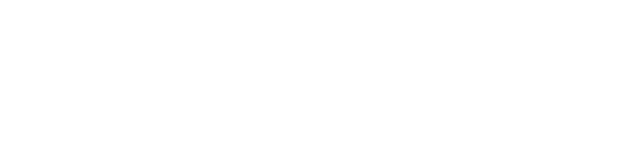
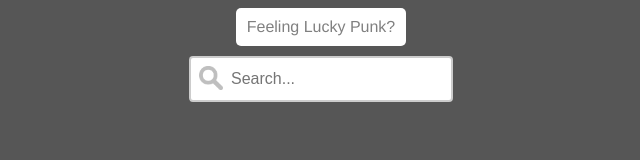
Before and after one commit to Player-ID/Front-End, a plain HTML site: page Wiki-Viewer/index.html in a window 1280 px wide. Shown: the whole page, without its empty margins (319-959 px from the left). Drawn offline with nearby package versions, Linux system fonts and the light colour scheme.

Commit message:
HTML CSS for basic functionality

```diff
--- a/Wiki-Viewer/css/style.css
+++ b/Wiki-Viewer/css/style.css
@@ -0,0 +1,50 @@
+body {
+	background-color: #565656;
+	font-family: helvetica;
+	font-size: 16px;
+	box-sizing: border-box;
+}
+
+#random {
+	display: block;
+	width: 150px;
+	text-align: center;
+	margin: auto;
+	color: gray;
+	text-decoration: none;
+	background-color: white;
+	padding: 10px;
+	border-radius: 5px;
+}
+
+#random:hover {
+	color: gray;
+	text-decoration: none;
+	background-color: #eeeeee;
+}
+
+#random:visited {
+	color: gray;
+}
+
+input[type=text] {
+	display: block;
+    width: 200px;
+    border: 2px solid #ccc;
+    border-radius: 4px;
+    font-size: 16px;
+    background-color: white;
+    background-image: url(../img/search-icon.png);
+    background-size: 24px;
+    background-position: 8px 8px;
+    background-repeat: no-repeat;
+    padding: 12px 20px 12px 40px;
+    margin: auto;
+    margin-top: 10px;
+    -webkit-transition: width 0.4s ease-in-out;
+    transition: width 0.4s ease-in-out;
+}
+
+input[type=text]:focus {
+	width: 80%;
+}
--- a/Wiki-Viewer/index.html
+++ b/Wiki-Viewer/index.html
@@ -13,6 +13,9 @@
 	</head>
 
 	<body>
-
+		<div>
+			<a id="random" href="https://en.wikipedia.org/wiki/Special:Random" target="_blank">Feeling Lucky Punk?</a>
+			<input id="search" type="text" name="search" placeholder="Search...">
+		</div>
 	</body>
 </html>
```
Also changed, not shown: Wiki-Viewer/img/image-links.txt (added), Wiki-Viewer/img/search-icon.png (added).
